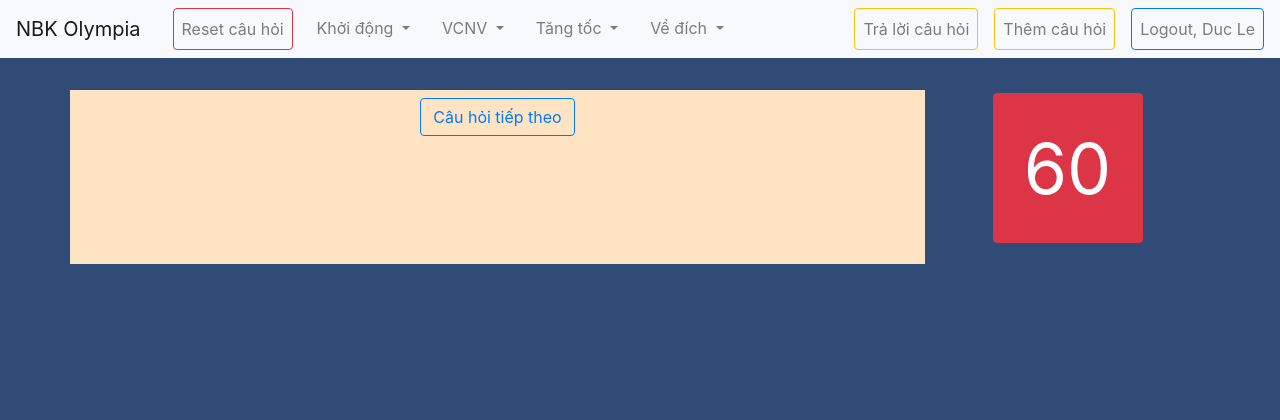
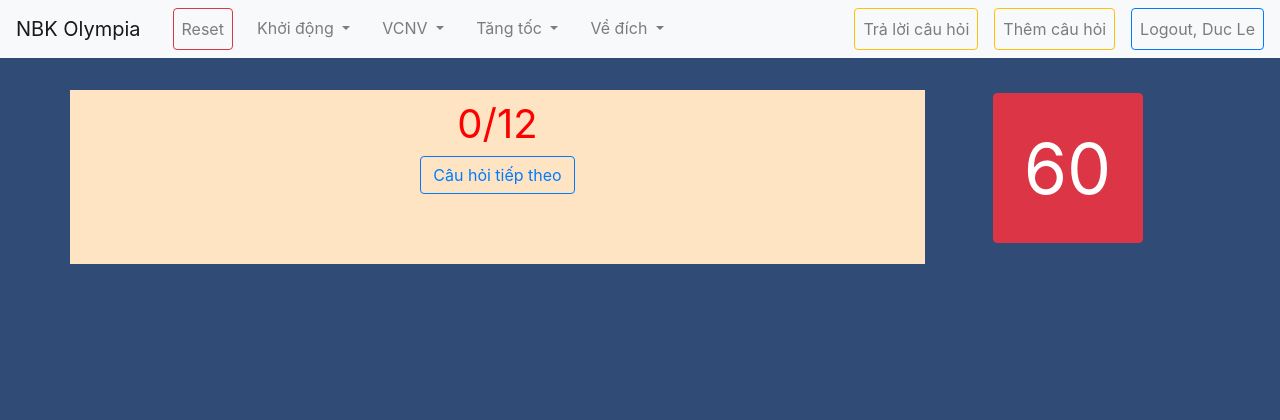
Before and after one commit to dletk/NBKOlympia, a Django app: page /question/khoidong/ts1/ in a window 1280 px wide. Shown: the top 420 px of the page. Run offline with Django 3.2, Linux system fonts and the light colour scheme; a user stored in the database is signed in; data comes from the database, SQL or seed files in the repository; some libraries are stand-ins or nearby versions.

Commit message:
Make a question counter for khoidong

```diff
--- a/NBKOlympia/tangtoc/views.py
+++ b/NBKOlympia/tangtoc/views.py
@@ -44,6 +44,10 @@ def resetQuestion(request):
     if user.is_staff:
         currentQuestion = 0
         currentRound = ""
+
+        # Delete all answers
+        Answer.objects.all().delete()
+
         return redirect(reverse_lazy("home"))
     else:
         return render(request, template_name="tangtoc/home.html",
--- a/NBKOlympia/templates/tangtoc/base.html
+++ b/NBKOlympia/templates/tangtoc/base.html
@@ -42,7 +42,7 @@
         <div class="collapse navbar-collapse" id="navbarSupportedContent">
             <ul class="navbar-nav mr-auto">
                 <li class="nav-item">
-                    <a class="nav-link btn btn-outline-danger" href="{% url 'resetQuestion' %}">Reset câu hỏi</a>
+                    <a class="nav-link btn btn-outline-danger" href="{% url 'resetQuestion' %}">Reset</a>
                 </li>
                 <li class="nav-item dropdown">
                     <a class="nav-link dropdown-toggle" href="#" id="khoiDongDropdown" role="button" data-toggle="dropdown"
--- a/NBKOlympia/templates/tangtoc/khoidong.html
+++ b/NBKOlympia/templates/tangtoc/khoidong.html
@@ -13,8 +13,15 @@
             background-color: bisque;
             margin-top: 2em;
         }
-        #questionContent {
+        #questionContent, .questionNumber {
             font-size: 40px;
+        }
+        .questionNumber, #nextQuestion {
+            margin-top: 0.1em;
+        }
+        .questionNumber {
+            margin-bottom: 0;
+            color: red;
         }
 
     </style>
@@ -24,6 +31,7 @@
     <div class="col-9" id="question">
         <div class="row">
             <div class="col-12">
+                <p class="questionNumber"><span id="questionNumber">0</span><span>/12</span></p>
                 <button class="btn btn-outline-primary" id="nextQuestion">Câu hỏi tiếp theo</button>
             </div>
         </div>
@@ -59,6 +67,7 @@
             // Display the first question
             let questionContent = questions[currentQuestion];
             $("#questionContent").text(questionContent);
+            $("#questionNumber").text(1);
             currentQuestion++;
 
             // Countdown 60s
@@ -85,6 +94,7 @@
             $("#questionContent").text("Kết thúc phần thi");
         } else {
             $("#questionContent").text(questionContent);
+            $("#questionNumber").text(currentQuestion + 1);
         }
 
         currentQuestion++;
```
